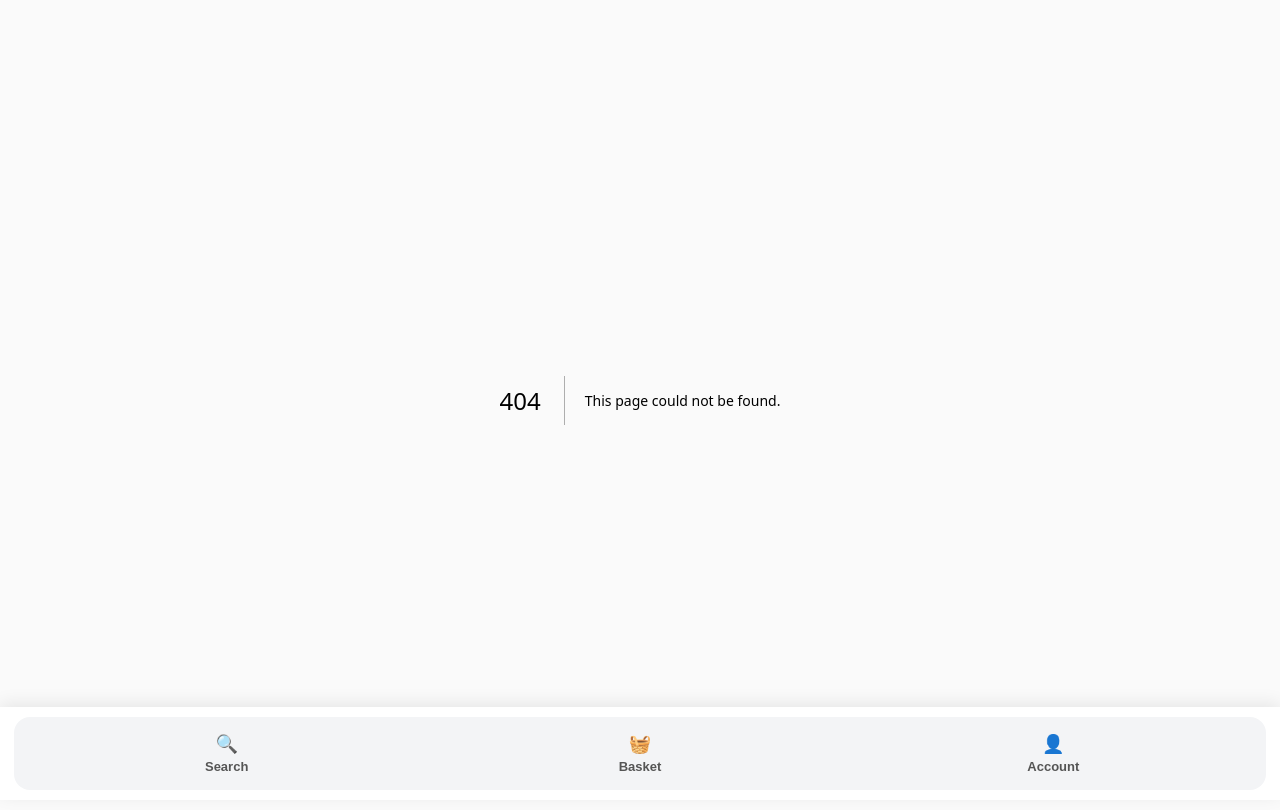
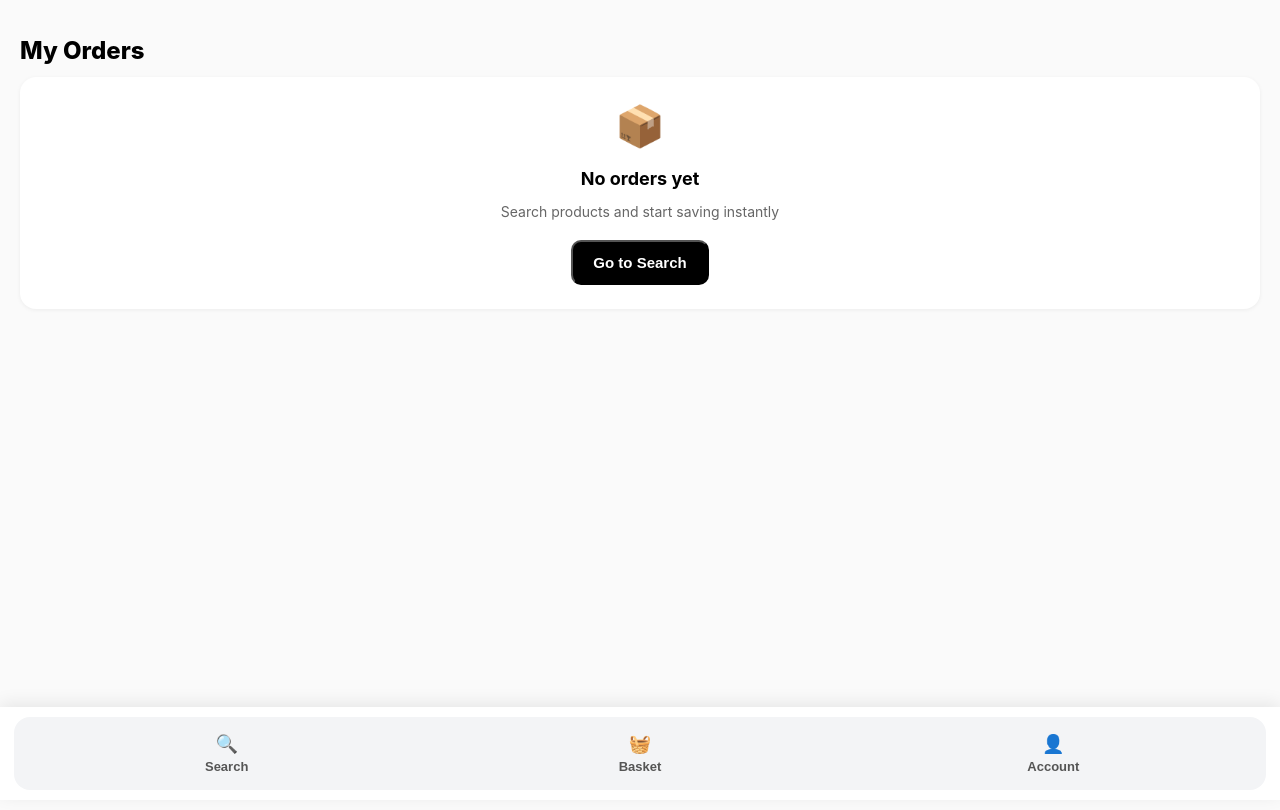
Before and after one commit to prashanthrangineni-sketch/pranix-witness-ui, a Next.js app: page /account/orders in a window 1280 px wide. Before the commit this address had no page. Shown: the top 810 px of the page. Built offline with nearby package versions, Linux system fonts and the light colour scheme.

Commit message:
Create page.tsx

```diff
--- /dev/null
+++ b/app/account/orders/page.tsx
@@ -0,0 +1,49 @@
+'use client'
+
+import { useRouter } from 'next/navigation'
+
+export default function OrdersPage() {
+  const router = useRouter()
+
+  return (
+    <div style={{ padding: 20 }}>
+      <h1 style={{ fontSize: 24, fontWeight: 800, marginBottom: 12 }}>
+        My Orders
+      </h1>
+
+      <div
+        style={{
+          background: '#fff',
+          borderRadius: 16,
+          padding: 24,
+          textAlign: 'center',
+          boxShadow: '0 1px 4px rgba(0,0,0,0.06)',
+        }}
+      >
+        <div style={{ fontSize: 40, marginBottom: 12 }}>📦</div>
+
+        <h3 style={{ fontSize: 18, marginBottom: 6 }}>
+          No orders yet
+        </h3>
+
+        <p style={{ fontSize: 14, color: '#666', marginBottom: 20 }}>
+          Search products and start saving instantly
+        </p>
+
+        <button
+          onClick={() => router.push('/search')}
+          style={{
+            padding: '12px 20px',
+            borderRadius: 10,
+            background: '#000',
+            color: '#fff',
+            fontWeight: 700,
+            fontSize: 15,
+          }}
+        >
+          Go to Search
+        </button>
+      </div>
+    </div>
+  )
+}
```
